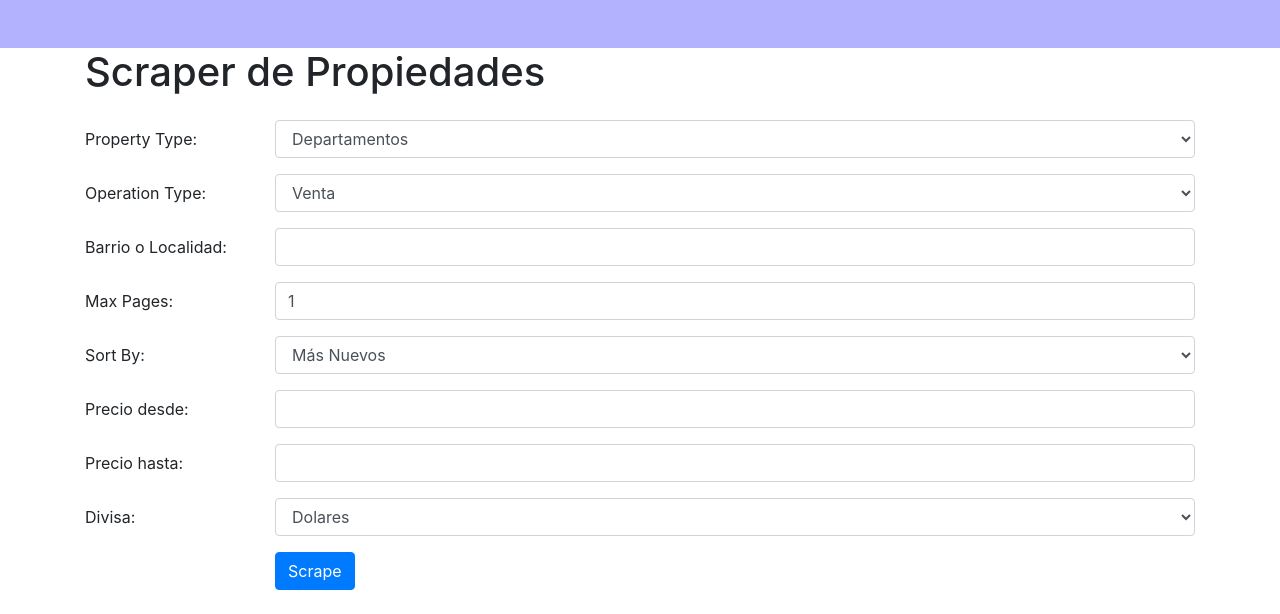
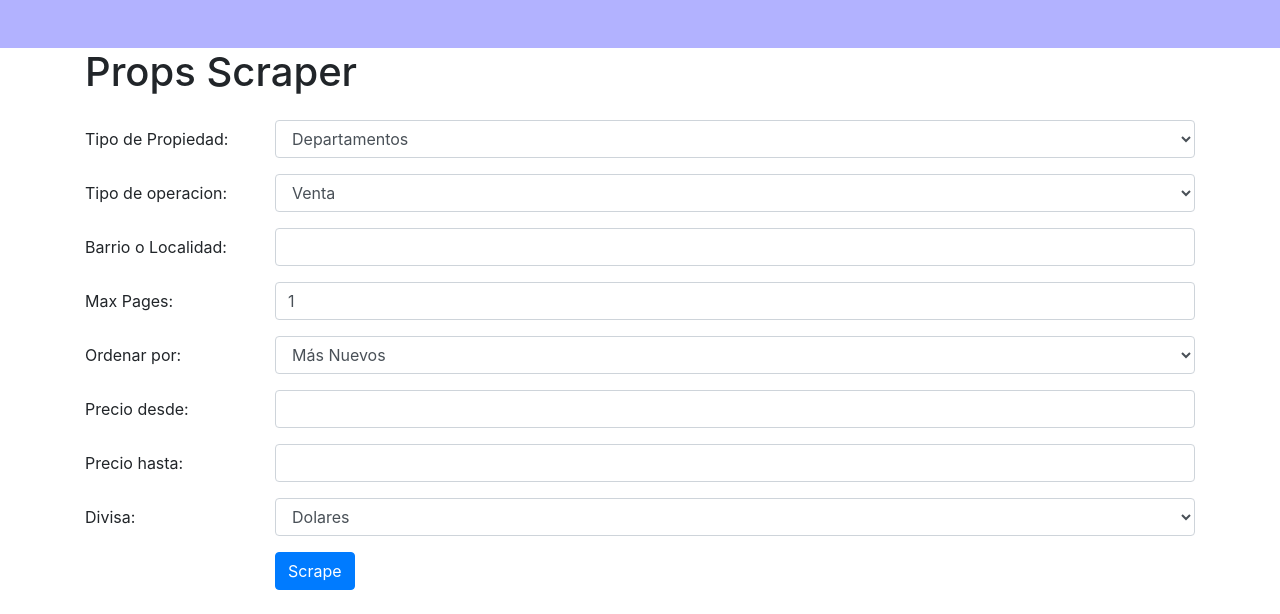
Before and after one commit to ecisterna/Props-Scraper, a Flask app: page / in a window 1280 px wide. Shown: the top 614 px of the page. Run offline with Flask 3, Linux system fonts and the light colour scheme; some libraries are stand-ins or nearby versions.

Commit message:
Update index.html

```diff
--- a/templates/index.html
+++ b/templates/index.html
@@ -3,7 +3,7 @@
 <head>
     <meta charset="UTF-8">
     <meta name="viewport" content="width=device-width, initial-scale=1.0">
-    <title>Property Scraper</title>
+    <title>Props Scraper App</title>
     <link rel="stylesheet" href="templates/main.css"/>
     <link href="https://stackpath.bootstrapcdn.com/bootstrap/4.5.2/css/bootstrap.min.css" rel="stylesheet">
     <script src="https://code.jquery.com/jquery-3.6.0.min.js"></script>
@@ -17,10 +17,10 @@
 </head>
 <body>
     <div class="container mt-5">
-        <h1 class="mb-4">Scraper de Propiedades</h1>
+        <h1 class="mb-4">Props Scraper</h1>
         <form id="scrape-form">
             <div class="form-group row">
-                <label for="property-type" class="col-sm-2 col-form-label">Property Type:</label>
+                <label for="property-type" class="col-sm-2 col-form-label">Tipo de Propiedad:</label>
                 <div class="col-sm-10">
                     <select id="property-type" name="property_type" class="form-control">
                         <option value="departamentos">Departamentos</option>
@@ -29,7 +29,7 @@
                 </div>
             </div>
             <div class="form-group row">
-                <label for="operation-type" class="col-sm-2 col-form-label">Operation Type:</label>
+                <label for="operation-type" class="col-sm-2 col-form-label">Tipo de operacion:</label>
                 <div class="col-sm-10">
                     <select id="operation-type" name="operation_type" class="form-control">
                         <option value="venta">Venta</option>
@@ -50,7 +50,7 @@
                 </div>
             </div>
             <div class="form-group row">
-                <label for="sort-by" class="col-sm-2 col-form-label">Sort By:</label>
+                <label for="sort-by" class="col-sm-2 col-form-label">Ordenar por:</label>
                 <div class="col-sm-10">
                     <select id="sort-by" name="sort_by" class="form-control">
                         <option value="masnuevos">Más Nuevos</option>
```
